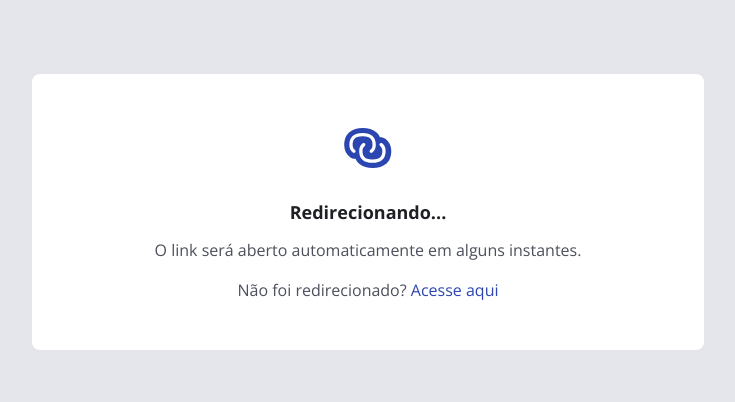
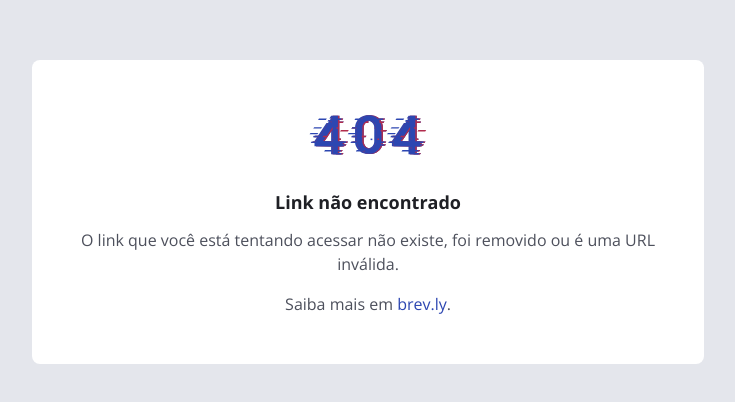
Before and after one commit to profdangarcia/ftr-first-challenge, a React (Vite) app in the folder web/: page /1 in a window 1280 px wide. Shown: the part 188-590 px from the top of the page, without its empty margins (272-1007 px from the left). Built offline with nearby package versions, Linux system fonts and the light colour scheme; no server answers.

Commit message:
feat(app): not found component

```diff
--- /dev/null
+++ b/web/src/components/link-not-found.tsx
@@ -0,0 +1,32 @@
+import { Link } from 'react-router-dom'
+import icon404 from '@/assets/404.svg'
+
+export function LinkNotFound() {
+  return (
+    <div className="min-h-screen flex items-center justify-center">
+      <div className="bg-white rounded-lg p-8 md:p-12 max-w-2xl w-full mx-4 text-center">
+        <img
+          src={icon404}
+          alt="404"
+          className="mx-auto mb-6"
+        />
+
+        <h1 className="text-lg font-bold text-gray-600 mb-3">
+          Link não encontrado
+        </h1>
+
+        <p className="text-md text-gray-500 mb-4">
+          O link que você está tentando acessar não existe, foi removido ou é uma URL inválida.
+        </p>
+
+        <p className="text-md text-gray-500">
+          Saiba mais em{' '}
+          <Link to="/" className="text-blue-base hover:underline">
+            brev.ly
+          </Link>
+          .
+        </p>
+      </div>
+    </div>
+  )
+}
--- a/web/src/pages/link-redirect.tsx
+++ b/web/src/pages/link-redirect.tsx
@@ -3,11 +3,12 @@ import { useParams } from 'react-router-dom'
 import { useQuery } from '@tanstack/react-query'
 import logoIcon from '@/assets/logo_icon.svg'
 import { linkService } from '@/services/api'
+import { LinkNotFound } from '@/components/link-not-found'
 
 export function LinkRedirect() {
   const { shortCode } = useParams<{ shortCode: string }>()
 
-  const { data } = useQuery({
+  const { data, isError } = useQuery({
     queryKey: ['link', shortCode],
     queryFn: async () => {
       if (!shortCode) return null
@@ -15,6 +16,7 @@ export function LinkRedirect() {
       return response.data
     },
     enabled: !!shortCode,
+    retry: false,
   })
 
   useEffect(() => {
@@ -22,6 +24,10 @@ export function LinkRedirect() {
       window.location.href = data.originalUrl
     }
   }, [data])
+
+  if (isError || (data === null && shortCode)) {
+    return <LinkNotFound />
+  }
 
   return (
     <div className="min-h-screen flex items-center justify-center">
--- a/web/src/pages/not-found.tsx
+++ b/web/src/pages/not-found.tsx
@@ -1,14 +1,5 @@
+import { LinkNotFound } from '@/components/link-not-found'
+
 export function NotFound() {
-  return (
-    <div className="min-h-screen">
-      <main className="bg-gray-200">
-        <div className="container mx-auto px-4 sm:px-6 lg:px-8 py-6 md:py-8">
-          <div className="flex flex-col items-center justify-center min-h-[calc(100vh-8rem)] max-w-7xl mx-auto">
-            <h1 className="text-4xl font-bold text-gray-600 mb-4">404</h1>
-            <p className="text-md text-gray-400">Página não encontrada</p>
-          </div>
-        </div>
-      </main>
-    </div>
-  )
+  return <LinkNotFound />
 }
```
